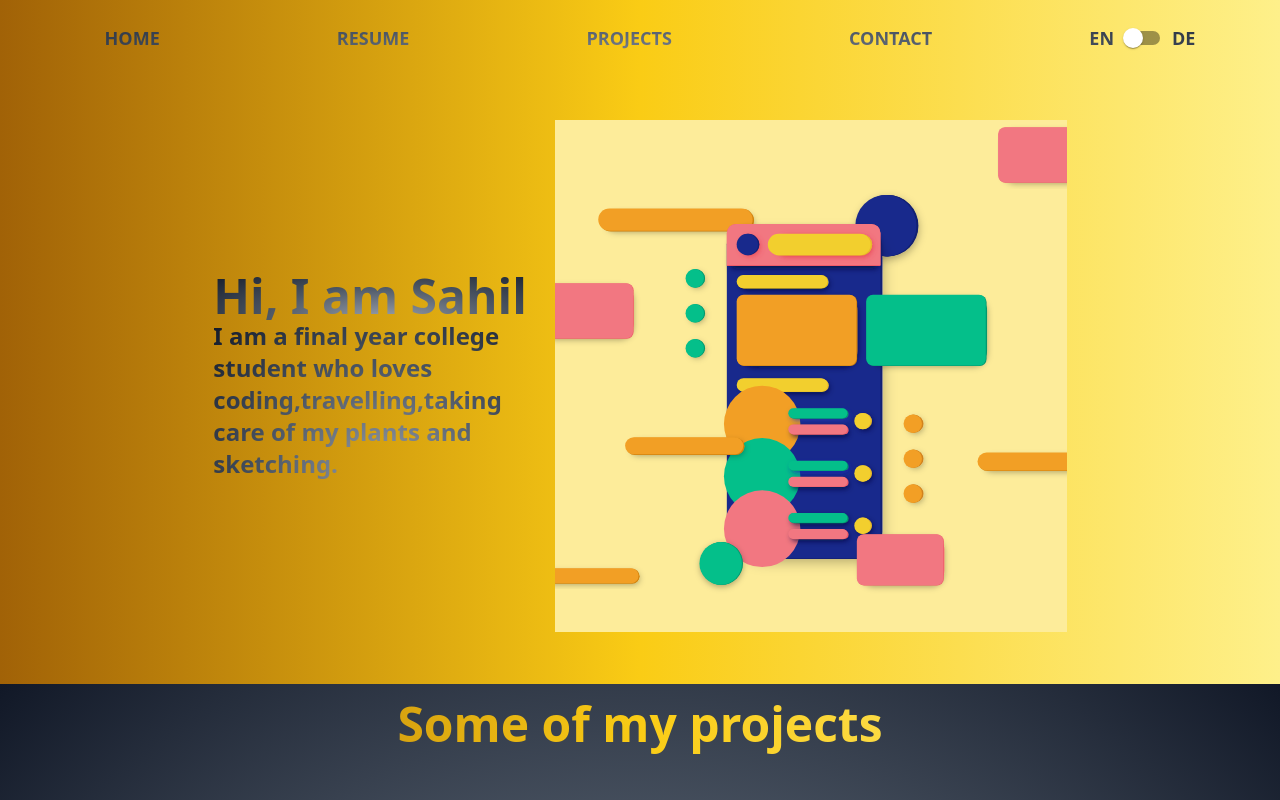
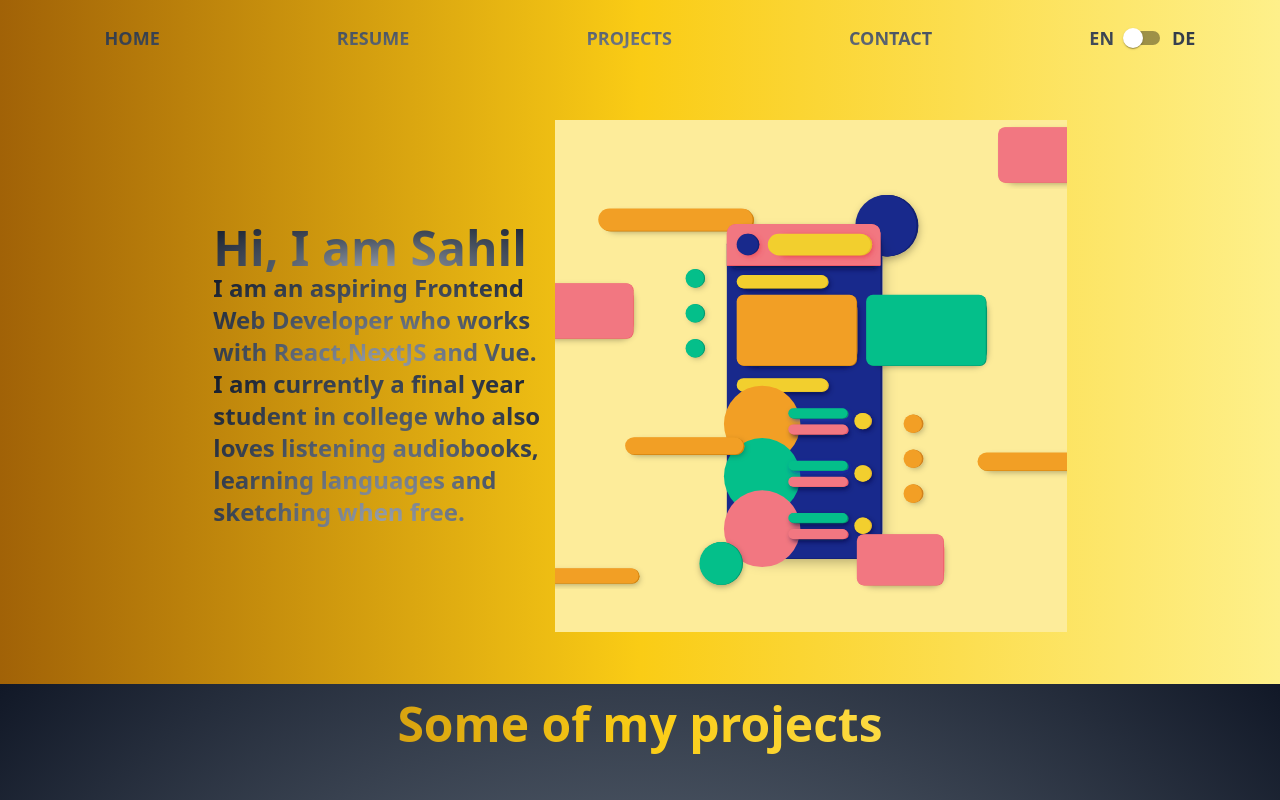
Before and after one commit to bluzeey/personalwebsite, a Next.js app: page / in a window 1280 px wide. Shown: the top 800 px of the page. Built offline with nearby package versions, Linux system fonts and the light colour scheme; what tailwindcss-font-inter would draw is missing.

Commit message:
Improved the intro section

```diff
--- a/components/Main.jsx
+++ b/components/Main.jsx
@@ -24,7 +24,8 @@ function Main() {
         <div className="flex flex-col w-2/3 m-auto p-0 md:flex-row rounded">
           <div className="font-inter flex justify-center flex-col font-bold b-1 leading-tight">
             <h1 className="text-5xl text-transparent bg-clip-text second-gradient-color">{currentLanguage.greetings}</h1>
-            <p className="text-transparent bg-clip-text second-gradient-color text-2xl">{currentLanguage.intro}</p>
+            <p className="text-transparent bg-clip-text second-gradient-color text-2xl">{currentLanguage.intro?.[0]}</p>
+            <p className="text-transparent bg-clip-text second-gradient-color text-2xl">{currentLanguage.intro?.[1]}</p>
           </div>
           <Animation/>
         </div>
--- a/data/english.json
+++ b/data/english.json
@@ -1,5 +1,5 @@
 { "greetings":"Hi, I am Sahil",
-  "intro":"I am a final year college student who loves coding,travelling,taking care of my plants and sketching.",
+  "intro":["I am an aspiring Frontend Web Developer who works with React,NextJS and Vue.","I am currently a final year student in college who also loves listening audiobooks, learning languages and sketching when free."],
   "projectHeading":"Some of my projects",
   "Navbar":["HOME","RESUME","PROJECTS","CONTACT"],
   "form":["Contact Me","name","email","message","Send Message"],
--- a/data/german.json
+++ b/data/german.json
@@ -1,5 +1,5 @@
 { "greetings":"Hallo, Mein name ist Sahil",
-  "intro":"Ich bin ein College-Student im letzten Jahr, der es liebt, zu programmieren, zu wandern und sich um meine Pflanzen zu kümmern",
+  "intro":["Ich bin ein aufstrebender Frontend-Webentwickler, der mit React, NextJS und Vue arbeitet.","Ich bin derzeit ein Student im letzten Jahr am College, der auch gerne Hörbücher hört, Sprachen lernt und skizziert, wenn er frei ist."],
   "projectHeading":"Einige meiner Projekte",
   "Navbar":["HEIM","FORTSETZEN","PROJEKTE","KONTAKT"],
   "form":["Kontaktiere mich","name","email","message","Nachrichten Senden"],
```
